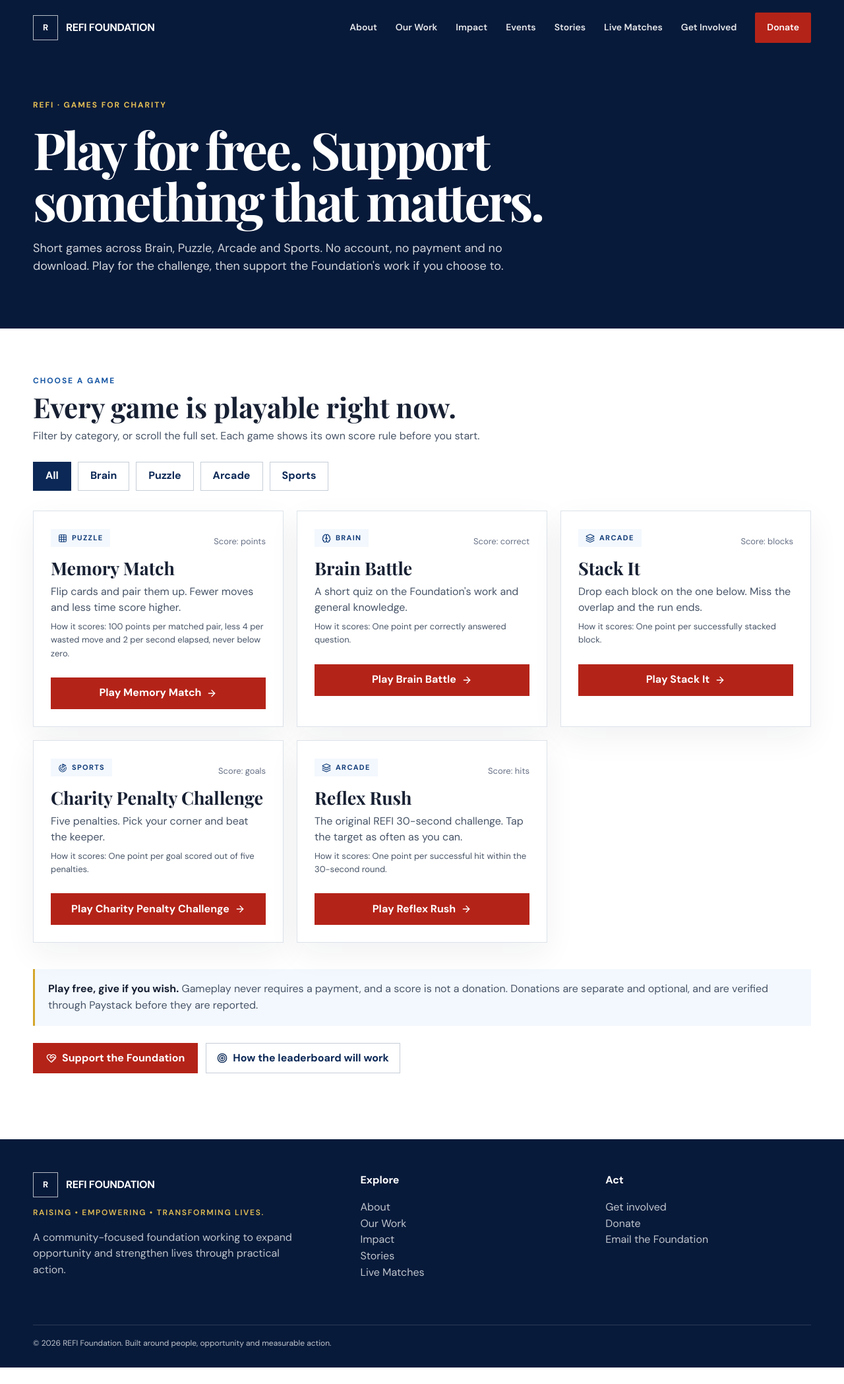
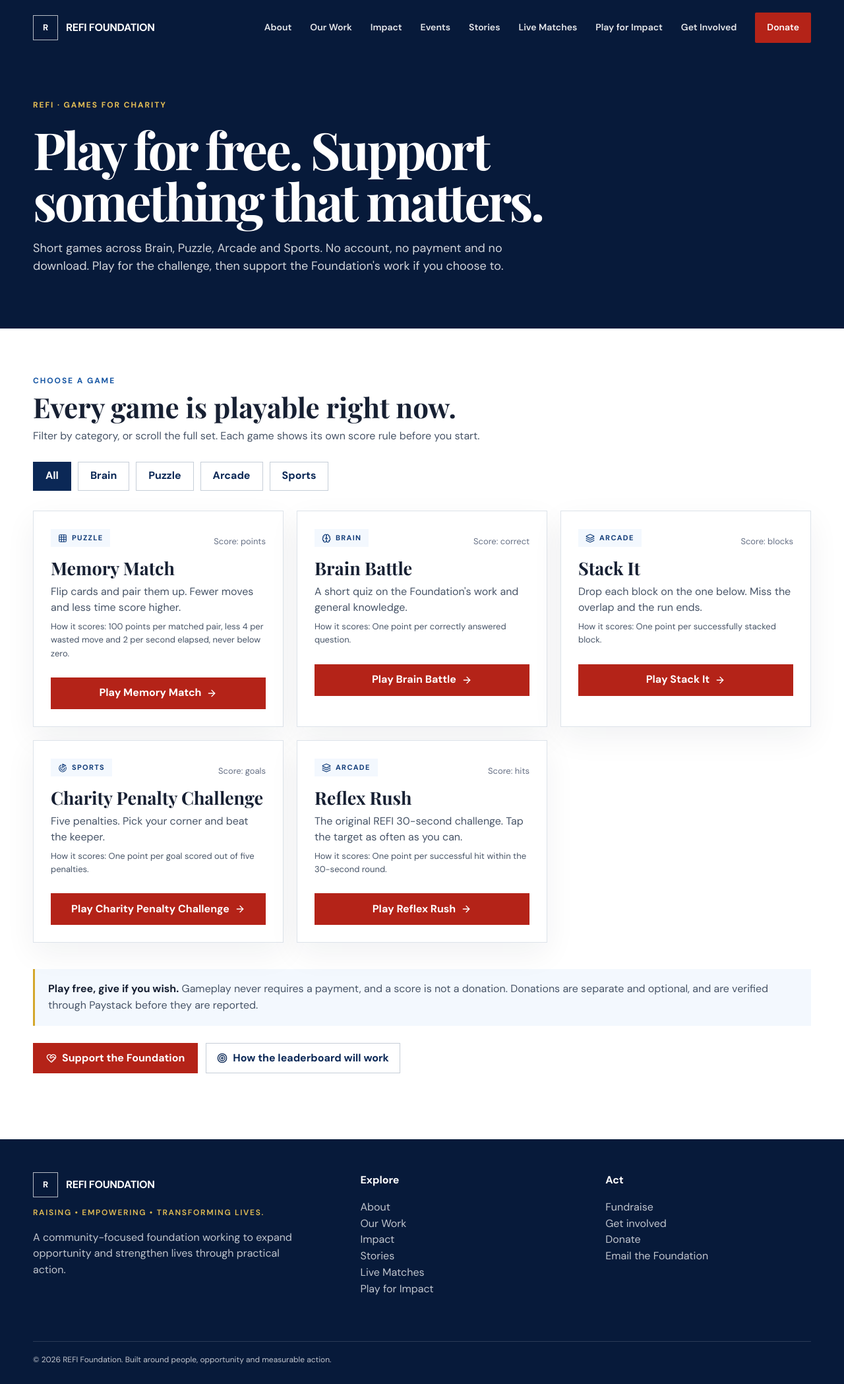
Before and after one commit to riverwayse-sudo/refifoundation, a Next.js app: page /play in a window 1280 px wide. Shown: the whole page at 66% size. Before the commit the page ends 2073 px from the top, so only its background shows below. Built offline with nearby package versions, Linux system fonts and the light colour scheme.

Commit message:
Integrate Match Centre and Play for Impact navigation

```diff
--- a/src/app/_components/site-chrome.tsx
+++ b/src/app/_components/site-chrome.tsx
@@ -13,6 +13,7 @@ export function SiteHeader() {
           <Link href="/events">Events</Link>
           <Link href="/stories">Stories</Link>
           <Link href="/matches">Live Matches</Link>
+          <Link href="/play">Play for Impact</Link>
           <Link href="/get-involved">Get Involved</Link>
           <Link className="refi-support" href="/donate">Donate</Link>
         </nav>
@@ -27,8 +28,8 @@ export function SiteFooter() {
     <footer className="refi-footer">
       <div className="refi-container refi-footer-grid">
         <div><div className="refi-brand"><span className="refi-mark">R</span><span>REFI FOUNDATION</span></div><p className="refi-tagline">RAISING • EMPOWERING • TRANSFORMING LIVES.</p><p>A community-focused foundation working to expand opportunity and strengthen lives through practical action.</p></div>
-        <div><h4>Explore</h4><p><Link href="/about">About</Link><br /><Link href="/our-work">Our Work</Link><br /><Link href="/impact">Impact</Link><br /><Link href="/stories">Stories</Link><br /><Link href="/matches">Live Matches</Link></p></div>
-        <div><h4>Act</h4><p><Link href="/get-involved">Get involved</Link><br /><Link href="/donate">Donate</Link><br /><a href="mailto:hello@refifoundation.org">Email the Foundation</a></p></div>
+        <div><h4>Explore</h4><p><Link href="/about">About</Link><br /><Link href="/our-work">Our Work</Link><br /><Link href="/impact">Impact</Link><br /><Link href="/stories">Stories</Link><br /><Link href="/matches">Live Matches</Link><br /><Link href="/play">Play for Impact</Link></p></div>
+        <div><h4>Act</h4><p><Link href="/fundraise">Fundraise</Link><br /><Link href="/get-involved">Get involved</Link><br /><Link href="/donate">Donate</Link><br /><a href="mailto:hello@refifoundation.org">Email the Foundation</a></p></div>
       </div>
       <div className="refi-container refi-footer-bottom">© 2026 REFI Foundation. Built around people, opportunity and measurable action.</div>
     </footer>
```
